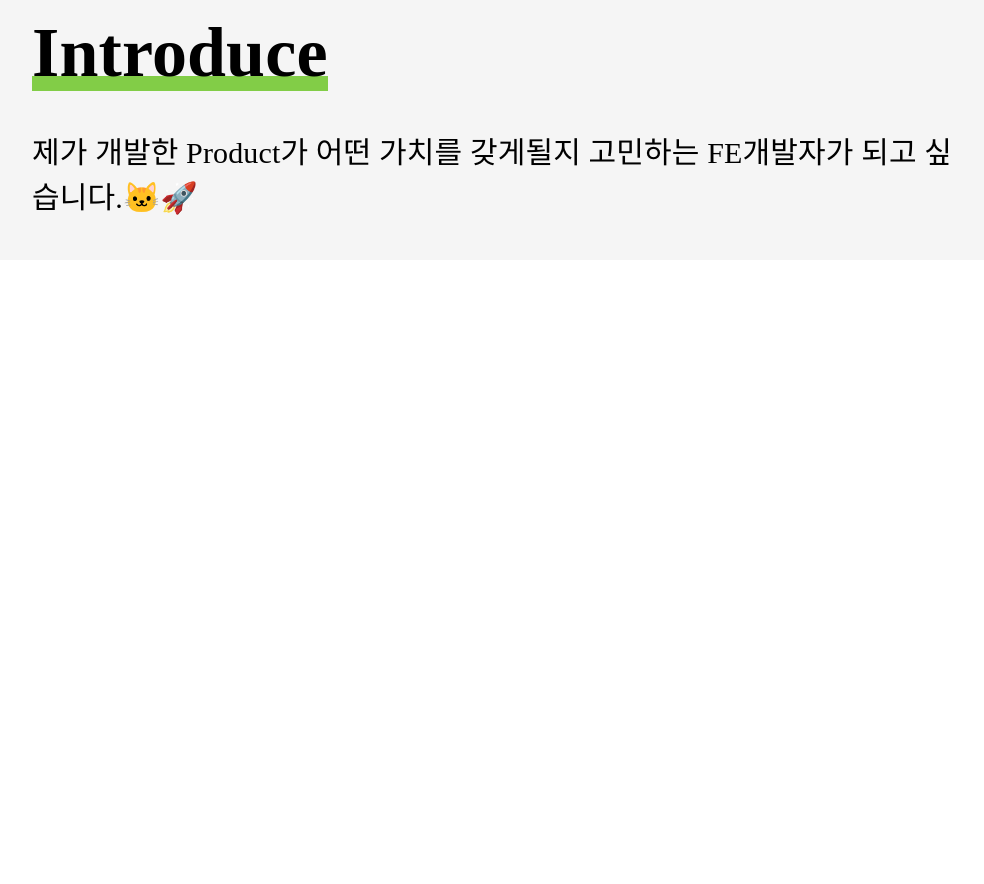
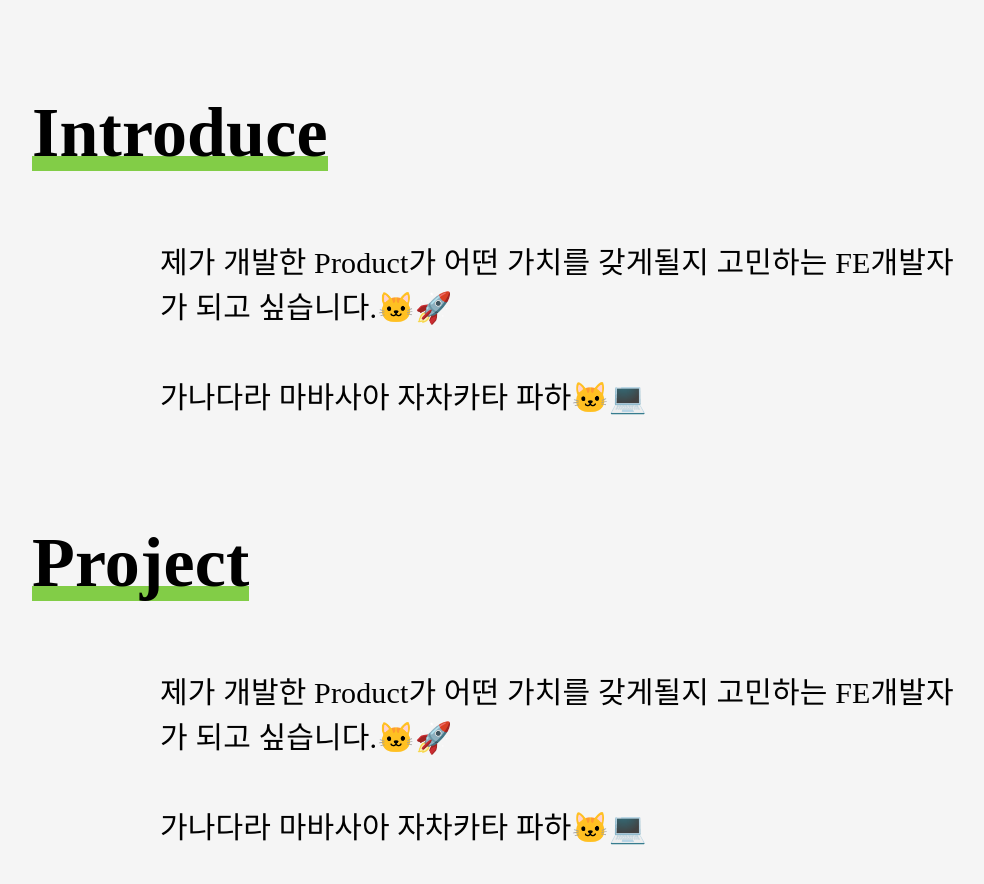
Before and after one commit to dailybetter/GSAP_practice, a React (Vite) app in the folder gsap_practice/: page / in a window 1280 px wide. Shown: the part 840-1724 px from the top of the page, without its empty margins (8-992 px from the left). Before the commit the page ends 1100 px from the top, so only its background shows below. Built offline with nearby package versions, Linux system fonts and the light colour scheme; a web font is replaced by a local one.

Commit message:
Feat: fadeinUp

```diff
--- a/gsap_practice/src/components/body/contents/IntroContents.tsx
+++ b/gsap_practice/src/components/body/contents/IntroContents.tsx
@@ -4,6 +4,9 @@ export const IntroContents = () => {
   return (
     <Styled.BodyContent>
       제가 개발한 Product가 어떤 가치를 갖게될지 고민하는 FE개발자가 되고 싶습니다.🐱‍🚀
+      <br></br>
+      <br></br>
+      가나다라 마바사아 자차카타 파하🐱‍💻
     </Styled.BodyContent>
   );
 };
--- a/gsap_practice/src/components/body/index.tsx
+++ b/gsap_practice/src/components/body/index.tsx
@@ -3,6 +3,7 @@ import { FadeInContent } from '../gsap/FadeinContent';
 import { LIGHT_GREEN } from '../../colorPalette';
 import { UnderLine } from '../gsap/UnderLine';
 import { IntroContents } from './contents/IntroContents';
+import { FadeInUp } from '../gsap/FadeinUp';
 export const Body = () => {
   return (
     <Styled.Container>
@@ -15,9 +16,25 @@ export const Body = () => {
               </UnderLine>
             </FadeInContent>
           </Styled.StyledBodyTitle>
-          <Styled.CardContentArea>
-            <IntroContents />
-          </Styled.CardContentArea>
+          <FadeInUp delay={0.3}>
+            <Styled.CardContentArea>
+              <IntroContents />
+            </Styled.CardContentArea>
+          </FadeInUp>
+        </Styled.Card>
+        <Styled.Card>
+          <Styled.StyledBodyTitle>
+            <FadeInContent delay={1}>
+              <UnderLine color={LIGHT_GREEN} delay={1}>
+                Project
+              </UnderLine>
+            </FadeInContent>
+          </Styled.StyledBodyTitle>
+          <FadeInUp delay={0.3}>
+            <Styled.CardContentArea>
+              <IntroContents />
+            </Styled.CardContentArea>
+          </FadeInUp>
         </Styled.Card>
       </Styled.Contents>
     </Styled.Container>
--- a/gsap_practice/src/components/body/styled.tsx
+++ b/gsap_practice/src/components/body/styled.tsx
@@ -34,10 +34,11 @@ export const Card = styled.article`
   flex-direction: column;
   row-gap: 25px;
   position: relative;
+  padding: 10vh 0px 0px 0px;
 `;
 export const CardContentArea = styled.article`
   display: flex;
   flex-direction: column;
   position: relative;
-  padding: 0, 10vw;
+  padding: 5vh 0px 0px 10vw;
 `;
--- /dev/null
+++ b/gsap_practice/src/components/gsap/FadeinUp.tsx
@@ -0,0 +1,31 @@
+import gsap from 'gsap';
+import React, { useEffect, useRef } from 'react';
+import styled from 'styled-components';
+
+interface TextProps {
+  children?: React.ReactNode;
+  delay: number;
+}
+
+export const FadeInUp = ({ children, delay }: TextProps) => {
+  const target = useRef(null);
+  useEffect(() => {
+    gsap.fromTo(
+      target.current,
+      { opacity: 0, y: 0 },
+      {
+        scrollTrigger: {
+          trigger: target.current,
+          toggleActions: 'play none none none',
+        },
+        top: '-15%',
+        opacity: 1,
+        y: '-10px',
+        delay,
+        duration: 1.5,
+        ease: 'power3.out',
+      },
+    );
+  }, [delay]);
+  return <div ref={target}>{children}</div>;
+};
```
